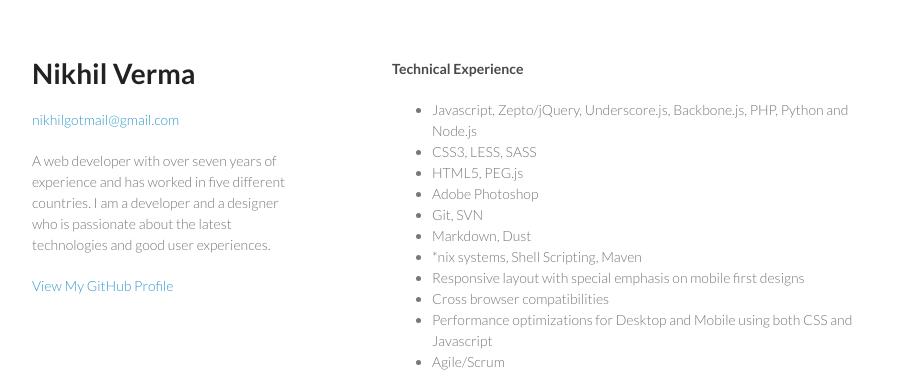
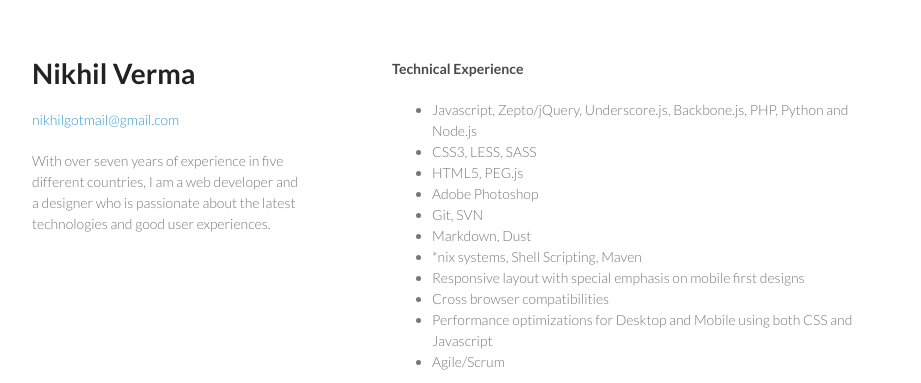
Before and after one commit to NikhilVerma/NikhilVerma.github.io, a Jekyll site: the page built from index.html, in a window 1280 px wide. Shown: the top 383 px of the page, without its empty margins (178-1099 px from the left). Built offline with Jekyll 4.4.1, drawn with Linux system fonts in a browser that asks for light colours.

Commit message:
Update some info

```diff
--- a/_layouts/default.html
+++ b/_layouts/default.html
@@ -16,8 +16,7 @@
       <header>
         <h1>Nikhil Verma</h1>
         <p><a href="mailto:nikhilgotmail@gmail.com">nikhilgotmail@gmail.com</a></p>
-        <p>A web developer with over seven years of experience and has worked in five different countries. I am a developer and a designer who is passionate about the latest technologies and good user experiences.</p>
-        <p class="view"><a href="https://github.com/NikhilVerma">View My GitHub Profile</a></p>
+        <p>With over seven years of experience in five different countries, I am a web developer and a designer who is passionate about the latest technologies and good user experiences.</p>
       </header>
 
       {{ content }}
```
